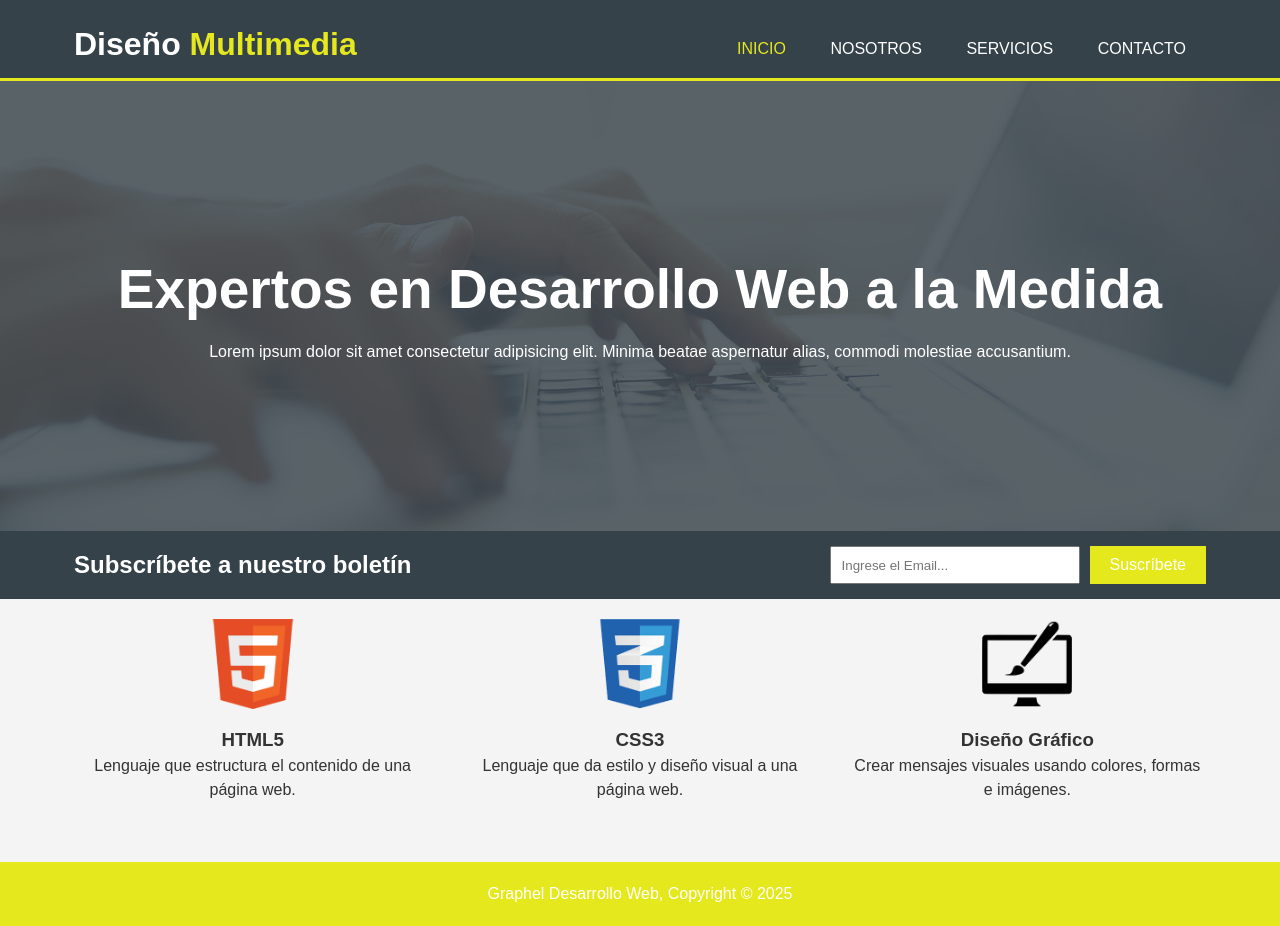
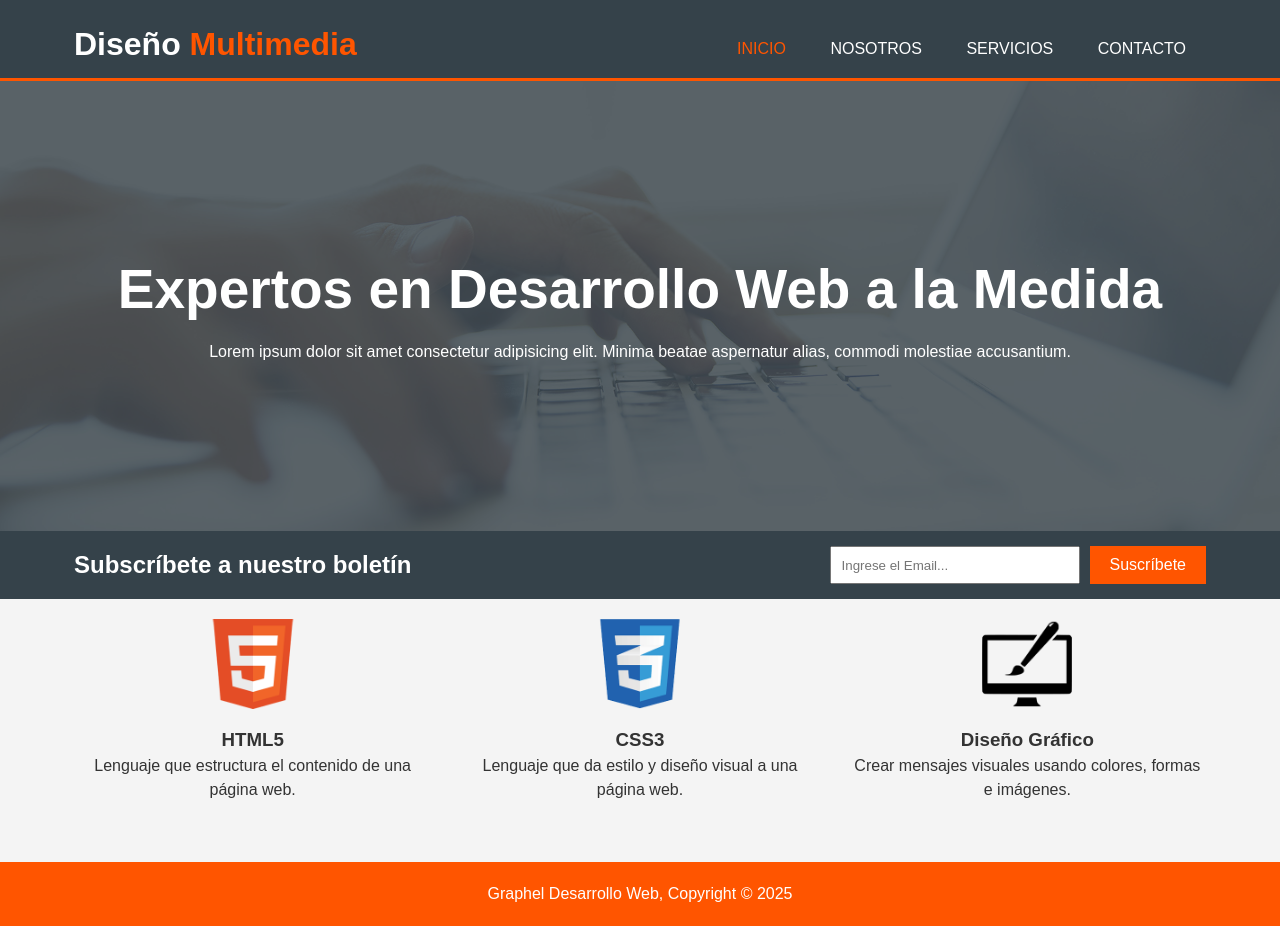
Before and after one commit to Juanes-URBA/Frontend, a plain HTML site: page Pagina_Graphel/index.html in a window 1280 px wide. Drawn offline with Linux system fonts and the light colour scheme.

Commit message:
style: agregar estilos a Pagina_Graphel

```diff
--- a/Pagina_Graphel/styles.css
+++ b/Pagina_Graphel/styles.css
@@ -6,7 +6,7 @@
 
 :root {
     --color-oscuro-principal: #35424a;
-    --color-acento: #e5e81d;
+    --color-acento: #ff5500;
     --color-texto: #333333;
     --color-fondo: #f4f4f4;
 }
```
